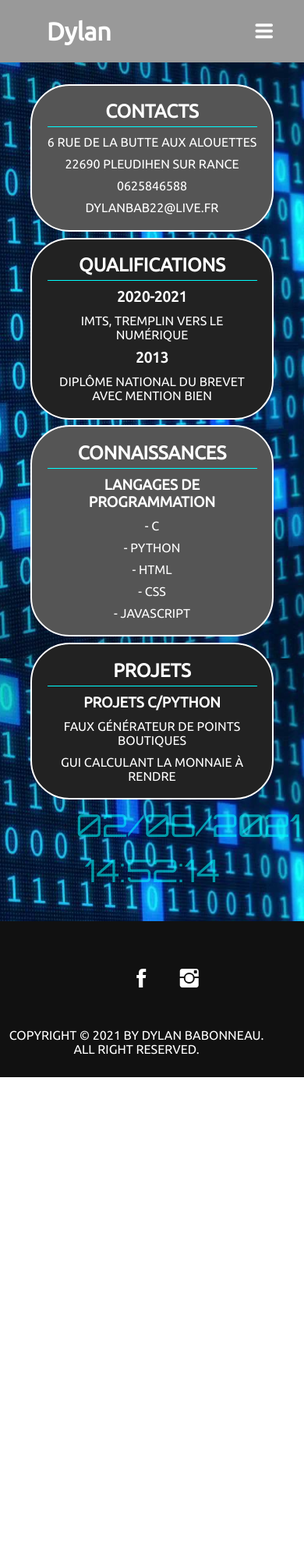
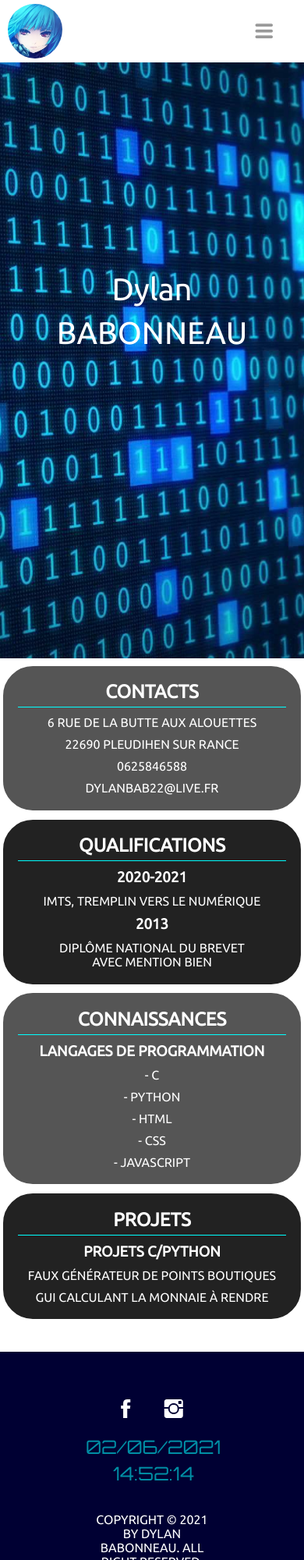
Before and after one commit to Daymortel/porto-dylan, a plain HTML site: page index.html in a window 390 px wide. Shown: the top 2000 px of the page at 78% size. Before the commit the page ends 1381 px from the top, so only its background shows below. Drawn offline with Linux system fonts and the light colour scheme; files whose address does not match are found by name.

Commit message:
refonte v3

```diff
--- a/css/queries.css
+++ b/assets/css/queries.css
@@ -1,9 +1,4 @@
 @media screen and (max-width: 1190px){
-    label.logo{
-        font-size: 32px;
-        padding-left: 60px;
-    }
-
     nav #icon{
         display: block;
     }
@@ -12,7 +7,7 @@
         position: fixed;
         width: 100%;
         height: 100vh;
-        background-color: #333333;
+        background-color: #000033;
         top: 80px;
         left: -100%;
         text-align: center;
@@ -25,11 +20,13 @@
         line-height: 30px;
     }
 
-    nav a{
+    nav a,
+    nav li label{
         font-size: 20px;
     }
 
-    a:hover{
+    a:hover,
+    li label:hover{
         border: none;
         color: #00ffff;
     }
@@ -39,22 +36,41 @@
     }
 }
 
-@media screen and (max-width: 768px){
+@media screen and (max-width: 1080px){
     footer{
-        height: 200px;
+        height: 300px;
         text-align: center;
         padding-top: 20px;
     }
 
     .social{
         float: none;
+        margin-left: 50%;
+        transform: translate(-50%);
     }
 
-    .copy{
+    #copy{
         float: none;
+        margin-left: 50%;
+        transform: translate(-50%);
     }
 
     .temps{
-        font-size: 50%;
+        float: none;
+        margin-left: 50%;
+        transform: translate(-50%);
     }
 }
+
+@media screen and (max-width: 768px){
+    .name{
+        font-size: 40px;
+        text-align: center;
+        padding-left: 0;
+    }
+
+    .box{
+        width: 99%;
+        border-radius: 40px;
+    }
+}
--- a/css/style.css
+++ b/assets/css/style.css
@@ -4,13 +4,8 @@
     padding: 0;
     box-sizing: border-box;
 }
-body{
-    background-image: url(../img/fond.jpg);
-    background-size: cover;
-    background-repeat: no-repeat;
-    background-position: center;
-    background-attachment: fixed;
-    height: 100%;
+body.dark{
+    background-color: #000000;
 }
 
 html{
@@ -36,22 +31,26 @@ a{
 
 /*Header*/
 header{
-    height: 100px;
+    background-image: url(../img/fond.jpg);
+    background-size: cover;
+    background-repeat: no-repeat;
+    background-position: center;
+    background-attachment: fixed;
+    height: 100vh;
 }
 
 nav{
     height: 80px;
     width: 100%;
-    background: #999999;
+    background: #ffffff;
     position: fixed;
+    z-index: 1;
 }
 
-label.logo{
-    font-size: 35px;
-    padding: 0 100px;
-    line-height: 80px;
-    color: #ffffff;
-    font-weight: bold;
+label.logo img{
+    width: 70px;
+    padding-top: 5px;
+    border-radius: 50%;
 }
 
 nav ul{
@@ -65,21 +64,32 @@ nav li{
     line-height: 80px;
 }
 
-nav a{
-    color: #ffffff;
+nav a,
+nav li label{
+    color: #999999;
     font-size: 18px;
     text-transform: uppercase;
     padding: 7px 10px;
     text-decoration: none;
+    cursor: pointer;
 }
 
-a:hover{
+a:hover,
+li label:hover{
     border-bottom: 1px solid #00ffff;
     transition: .5s;
 }
 
+label a:hover{
+    border: none;
+}
+
+input{
+    display: none;
+}
+
 nav #icon{
-    color: #ffffff;
+    color: #999999;
     font-size: 30px;
     line-height: 80px;
     float: right;
@@ -88,27 +98,39 @@ nav #icon{
     display: none;
 }
 
+.name{
+    color: #ffffff;
+    font-size: 50px;
+    padding-top: 40vh;
+    padding-left: 2rem;
+}
+
+.name p{
+    text-transform: none;
+}
+
 /*Main*/
 .temps{
     font-family: 'Orbitron', sans-serif;
     color: #00ffff90;
     text-align: center;
+    float: left;
+    margin-top: 15px;
+    margin-left: 140px;
 }
 
 #date{
-    font-size: 500%;
+    font-size: 150%;
     position: relative;
-    margin-left: 50%;
+    margin-left: 2%;
     margin-top: 2%;
-    transform: translate(-50%);
 }
 
 #heure_exacte{
-    font-size: 500%;
+    font-size: 150%;
     position: relative;
-    margin-left: 50%;
+    margin-left: 2%;
     margin-top: 2%;
-    transform: translate(-50%);
 }
 
 .box{
@@ -146,7 +168,7 @@ a{
 
 /*Footer*/
 footer{
-    background-color: #111111;
+    background-color: #000033;
     height: 100px;
     margin-top: 40px;
 }
@@ -157,10 +179,12 @@ footer{
     margin-left: 40px;
 }
 
-.copy{
+#copy{
+    color: #ffffff;
     float: right;
     margin-top: 35px;
     margin-right: 40px;
+    text-transform: uppercase;
 }
 
 .social i{
--- a/js/script.js
+++ b/assets/js/script.js
@@ -12,8 +12,15 @@ function affichZero(nombre) {
 }
 function dateEtHeure() {
     const infos = new Date();
+    document.getElementById('copy').innerHTML = 'Copyright &copy; ' + affichZero(infos.getFullYear()) + ' by Dylan BABONNEAU. All right reserved.';
     document.getElementById('date').innerHTML = affichZero(infos.getDate()) + '/' + affichZero(infos.getMonth() + 1) + '/' + infos.getFullYear();
     document.getElementById('heure_exacte').innerHTML = affichZero(infos.getHours()) + ':' + affichZero(infos.getMinutes())+ ':' + affichZero(infos.getSeconds());
 }
 setInterval("dateEtHeure()");
 var heure = new Date().getHours();
+
+const darkMode = document.getElementById('darkmode');
+
+darkMode.addEventListener('change', (e) => {
+    document.body.classList.toggle('dark', e.target.checked);
+});
--- a/index.html
+++ b/index.html
@@ -7,18 +7,18 @@
     <link href="https://fonts.googleapis.com/css2?family=Ubuntu&display=swap" rel="stylesheet">
     <link href="https://fonts.googleapis.com/css2?family=Orbitron&display=swap" rel="stylesheet">
     <link rel="stylesheet" type="text/css" href="vendors/css/ionicons.min.css">
-    <link rel="stylesheet" href="css/style.css">
-    <link rel="stylesheet" href="css/queries.css">
+    <link rel="stylesheet" href="assets/css/style.css">
+    <link rel="stylesheet" href="assets/css/queries.css">
     <script src="vendors/js/jquery-3.5.1.js"></script>
-    <script src="js/script.js"></script>
     <link rel="shortcut icon" href="img/avatar.jpg" type="image/x-icon">
     <title>Dylan BABONNEAU</title>
 </head>
 <body>
-    <header>
+    <header id="header">
         <nav>
-            <label class="logo">Dylan</label>
+            <label class="logo"><a href="#header"><img src="assets/img/avatar.jpg" alt="Avatar"></a></label>
             <ul id="menu">
+                <li><input type="checkbox" name="darkmode" id="darkmode"><label for="darkmode">Dark Mode</label></li>
                 <li><a href="#contacts">Contacts</a></li>
                 <li><a href="#qualifications">Qualifications</a></li>
                 <li><a href="#connaissances">Connaissances</a></li>
@@ -28,6 +28,10 @@
                 <i class="ion-navicon-round"></i>
             </label>
         </nav>
+        <div class="name">
+            <p>Dylan</p>
+            <p>BABONNEAU</p>
+        </div>
     </header>
     <main>
         <section id="contacts">
@@ -68,17 +72,18 @@
                 <p><a href="https://github.com/Daymortel/money" target="blanck">GUI calculant la monnaie à rendre</a></p>
             </div>
         </section>
-        <div class="temps">
-            <div id="date"></div>
-            <div id="heure_exacte"></div>
-        </div>
     </main>
     <footer>
         <div class="social">
             <a href="https://www.facebook.com/dylan.babonneau/" target="blanck"><i class="ion-social-facebook"></i></a>
             <a href="https://www.instagram.com/dylan.babonneau/" target="blanck"><i class="ion-social-instagram"></i></a>
         </div>
-        <p class="copy">Copyright &copy; 2021 by Dylan BABONNEAU. All right reserved.</p>
+        <div class="temps">
+            <div id="date"></div>
+            <div id="heure_exacte"></div>
+        </div>
+        <div id="copy"></div>
     </footer>
+    <script src="assets/js/script.js"></script>
 </body>
 </html>
```
Also changed, not shown: assets/img/avatar.jpg (renamed from img/avatar.jpg), assets/img/fond.jpg (renamed from img/fond.jpg).
